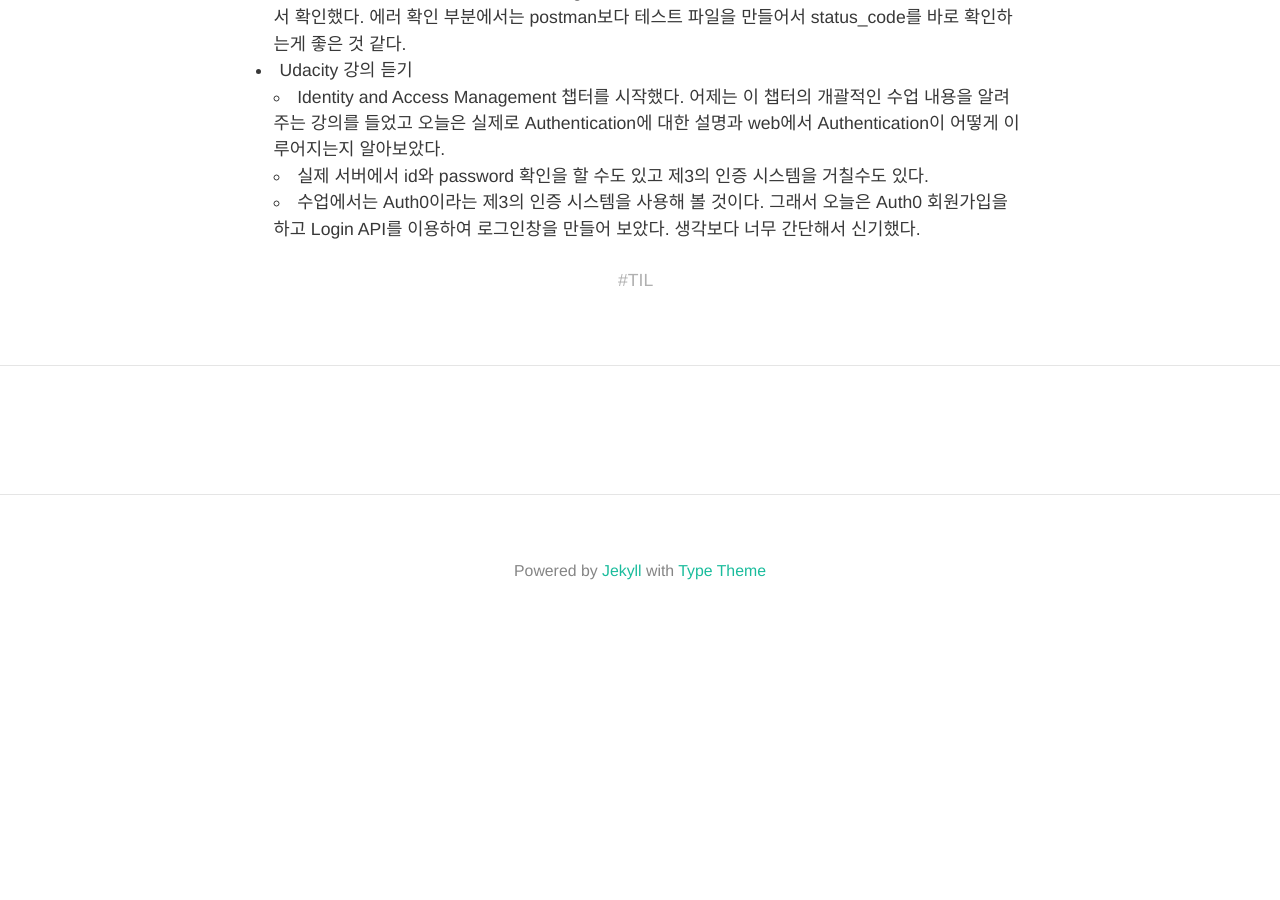
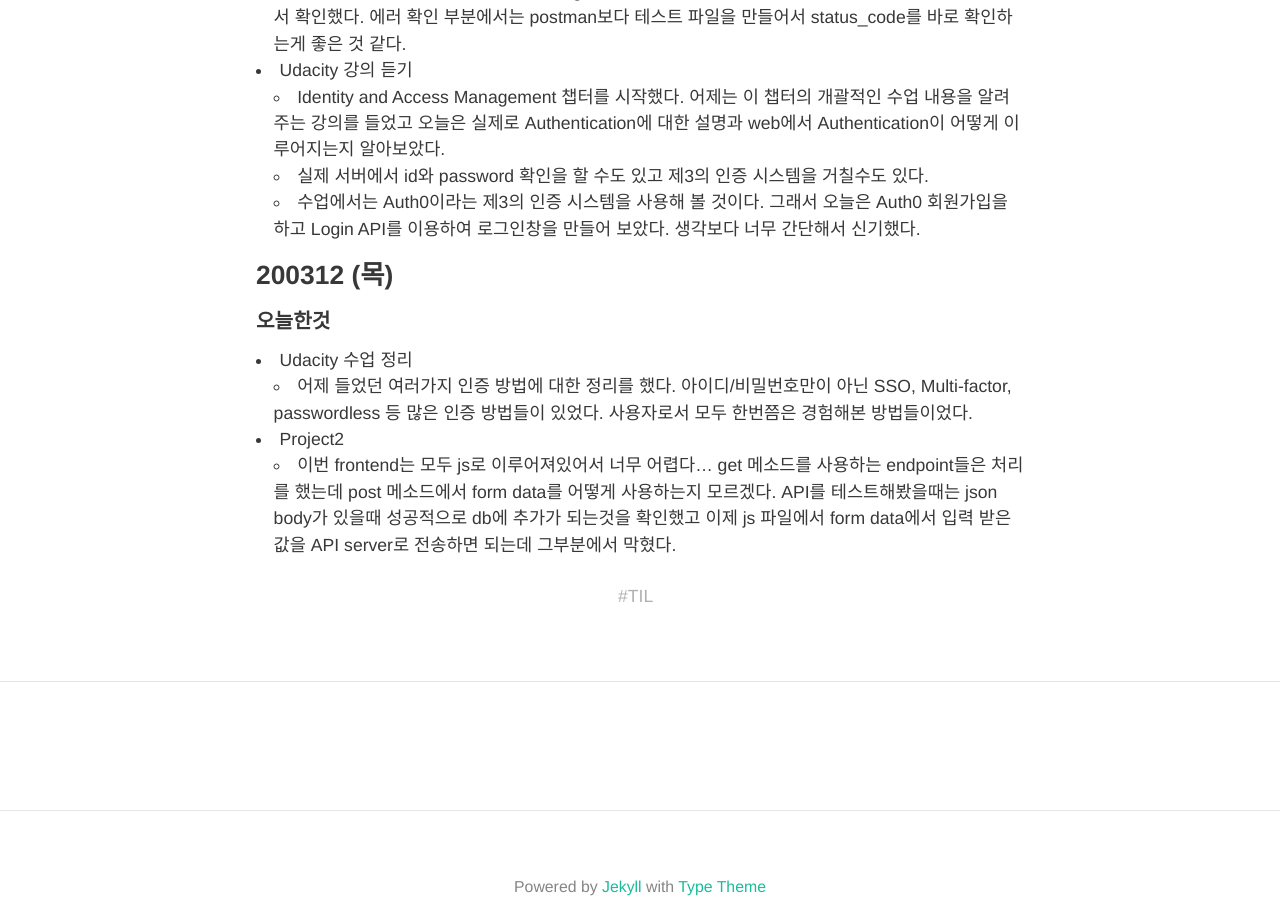
Before and after one commit to HyunlangBan/hyunlangban.github.io, a Jekyll site: the page built from _posts/TIL/2020-03-09-week-til.md, in a window 1280 px wide and 900 px high, scrolled down 1494 px. Built offline with Jekyll 4.4.1, drawn with Linux system fonts in a browser that asks for light colours; nearby versions of some CDN libraries; some web fonts are replaced; comment, search, counter and statistics services are not loaded; before the commit the page ends 2140 px from its top, so only the background shows below that.

Commit message:
Add 200312 TIL

```diff
--- a/_posts/TIL/2020-03-09-week-til.md
+++ b/_posts/TIL/2020-03-09-week-til.md
@@ -37,3 +37,10 @@ tag: TIL
   - Identity and Access Management 챕터를 시작했다. 어제는 이 챕터의 개괄적인 수업 내용을 알려주는 강의를 들었고 오늘은 실제로 Authentication에 대한 설명과 web에서 Authentication이 어떻게 이루어지는지 알아보았다.
   - 실제 서버에서 id와 password 확인을 할 수도 있고 제3의 인증 시스템을 거칠수도 있다.
   - 수업에서는 Auth0이라는 제3의 인증 시스템을 사용해 볼 것이다. 그래서 오늘은 Auth0 회원가입을 하고 Login API를 이용하여 로그인창을 만들어 보았다. 생각보다 너무 간단해서 신기했다.
+
+### 200312 (목)
+#### 오늘한것
+- Udacity 수업 정리
+  - 어제 들었던 여러가지 인증 방법에 대한 정리를 했다. 아이디/비밀번호만이 아닌 SSO, Multi-factor, passwordless 등 많은 인증 방법들이 있었다. 사용자로서 모두 한번쯤은 경험해본 방법들이었다.
+- Project2
+  - 이번 frontend는 모두 js로 이루어져있어서 너무 어렵다... get 메소드를 사용하는 endpoint들은 처리를 했는데 post 메소드에서 form data를 어떻게 사용하는지 모르겠다. API를 테스트해봤을때는 json body가 있을때 성공적으로 db에 추가가 되는것을 확인했고 이제 js 파일에서 form data에서 입력 받은 값을 API server로 전송하면 되는데 그부분에서 막혔다.
```
